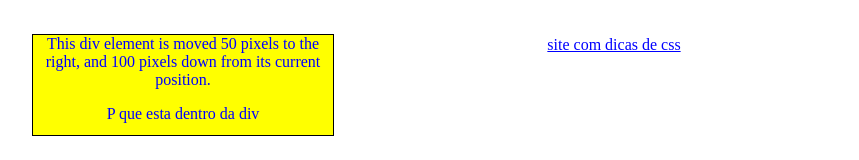
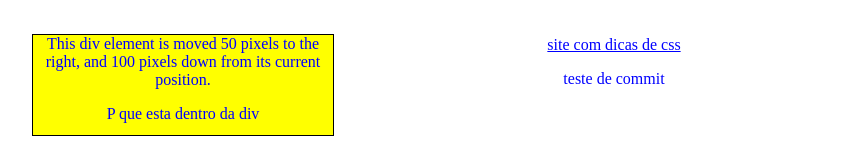
Before and after one commit to JohnMarcelSilveira/design, a plain HTML site: page teste.html in a window 1280 px wide. Shown: the part 307-467 px from the top of the page, without its empty margins (26-885 px from the left). Drawn offline with Linux system fonts and the light colour scheme.

Commit message:
commit teste

```diff
--- a/teste.html
+++ b/teste.html
@@ -23,7 +23,7 @@
     </div>
 
     <a href="https://www.w3schools.com/css/" target="_blank">site  com dicas de css</a>
-    <p></p>
+    <p>teste de commit</p>
 
 </body>
 
```
